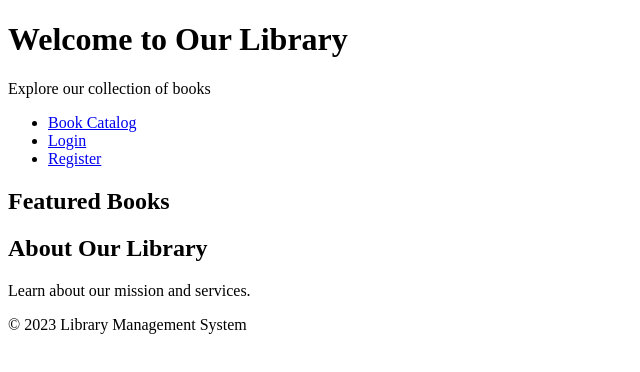
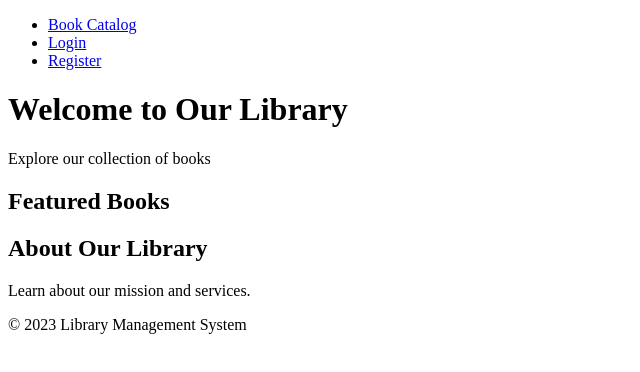
Before and after one commit to damjanstojcev4/Library-Management-System, a plain HTML site: page Frontend/index.html in a window 1280 px wide. Shown: the whole page, without its empty margins (0-640 px from the left). Drawn offline with Linux system fonts and the light colour scheme.

Commit message:
Adjustments

```diff
--- a/Frontend/index.html
+++ b/Frontend/index.html
@@ -3,20 +3,22 @@
 <head>
     <meta charset="UTF-8">
     <title>Home</title>
+    <link rel="stylesheet" type="text/css" href="./style.css">
 </head>
 <body>
-<header>
-    <h1>Welcome to Our Library</h1>
-    <p>Explore our collection of books</p>
-</header>
-
-<nav>
+<nav class="navbar">
     <ul>
         <li><a href="catalog.html">Book Catalog</a></li>
         <li><a href="login.html">Login</a></li>
         <li><a href="register.html">Register</a></li>
     </ul>
 </nav>
+<header>
+    <h1>Welcome to Our Library</h1>
+    <p>Explore our collection of books</p>
+</header>
+
+
 
 <main>
     <section class="featured-books">
```
